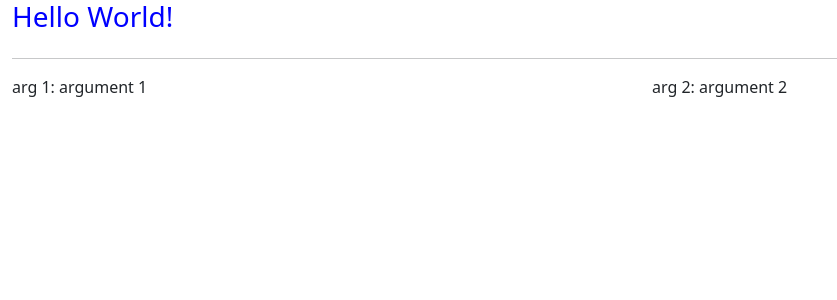
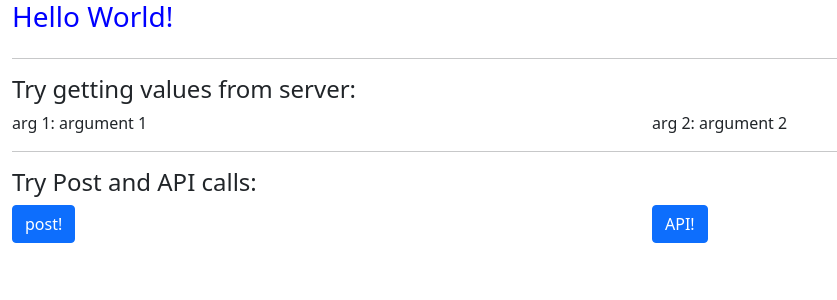
Before and after one commit to siavooshpayandehazad/RestaurantApp_2021, a Flask app: page /main.html in a window 1280 px wide. Shown: the top 300 px of the page, without its empty margins (0-837 px from the left). Run offline with Flask 2, Linux system fonts and the light colour scheme.

Commit message:
add post and api calls

```diff
--- a/main.py
+++ b/main.py
@@ -13,8 +13,9 @@ class main(Resource):
         return make_response(render_template('main.html', arg1="argument 1", arg2="argument 2"),200,headers)
 
     def post(self):
-        req_data = request.get_json()
-        print(req_data)
+        print("here in post method")
+        req_data = request.json
+        print("req_data", req_data)
         result = "results"
         """
         do some things here
@@ -25,7 +26,8 @@ class main(Resource):
 @app.route('/API', methods=['POST'])
 def API():
     print("here in API")
-
+    req_data = request.json
+    print("req_data", req_data)
     return "data", 200
 
 
--- a/template/main.html
+++ b/template/main.html
@@ -1,6 +1,7 @@
 <!DOCTYPE html>
 <html lang="en">
   <head>
+      <script src="/static/jquery.js" charset="utf-8"></script>
       <link rel="stylesheet" href="{{ url_for('static', filename='styles.css') }}">
       <link rel="stylesheet" href="https://cdn.jsdelivr.net/npm/bootstrap@5.1.3/dist/css/bootstrap.min.css" integrity="sha384-1BmE4kWBq78iYhFldvKuhfTAU6auU8tT94WrHftjDbrCEXSU1oBoqyl2QvZ6jIW3" crossorigin="anonymous">
       <meta charset="utf-8">
@@ -10,7 +11,31 @@
            color: blue;
          }
        </style>
+       <script>
+        function post(){
+          console.log("post function called!")
+          $.ajax({ type: "POST",
+                   url: "/main.html",
+                   contentType: 'application/json',
+                   data: JSON.stringify({"data1": "d1", "data2": "d2"}),
+                   success: function(response){
+                     console.log("got back:", response)
+                   }
+          });
+        }
 
+        function API(){
+          console.log("API function called!")
+          $.ajax({ type: "POST",
+                   url: "/API",
+                   contentType: 'application/json',
+                   data: JSON.stringify({"data1": "d1", "data2": "d2"}),
+                   success: function(response){
+                     console.log("got back:", response)
+                   }
+          });
+        }
+       </script>
        <title>Hello World Example</title>
   </head>
   <body>
@@ -25,6 +50,9 @@
         <hr>
 
         <div class="row">
+          <div class="col-sm-12">
+            <h4> Try getting values from server: </h4>
+          </div>
           <div class="col-sm-6">
             arg 1: {{arg1}}
           </div>
@@ -33,6 +61,20 @@
           </div>
         </div>
 
+        <hr>
+
+        <div class="row">
+          <div class="col-sm-12">
+            <h4> Try Post and API calls: </h4>
+          </div>
+          <div class="col-sm-6">
+            <button type="button" class="btn btn-primary" onclick="post()">post!</button>
+          </div>
+
+          <div class="col-sm-6">
+            <button type="button" class="btn btn-primary" onclick="API()">API!</button>
+          </div>
+        </div>
 	  </div>
     <script src="https://cdn.jsdelivr.net/npm/bootstrap@5.1.3/dist/js/bootstrap.min.js" integrity="sha384-QJHtvGhmr9XOIpI6YVutG+2QOK9T+ZnN4kzFN1RtK3zEFEIsxhlmWl5/YESvpZ13" crossorigin="anonymous"></script>
   </body>
```
